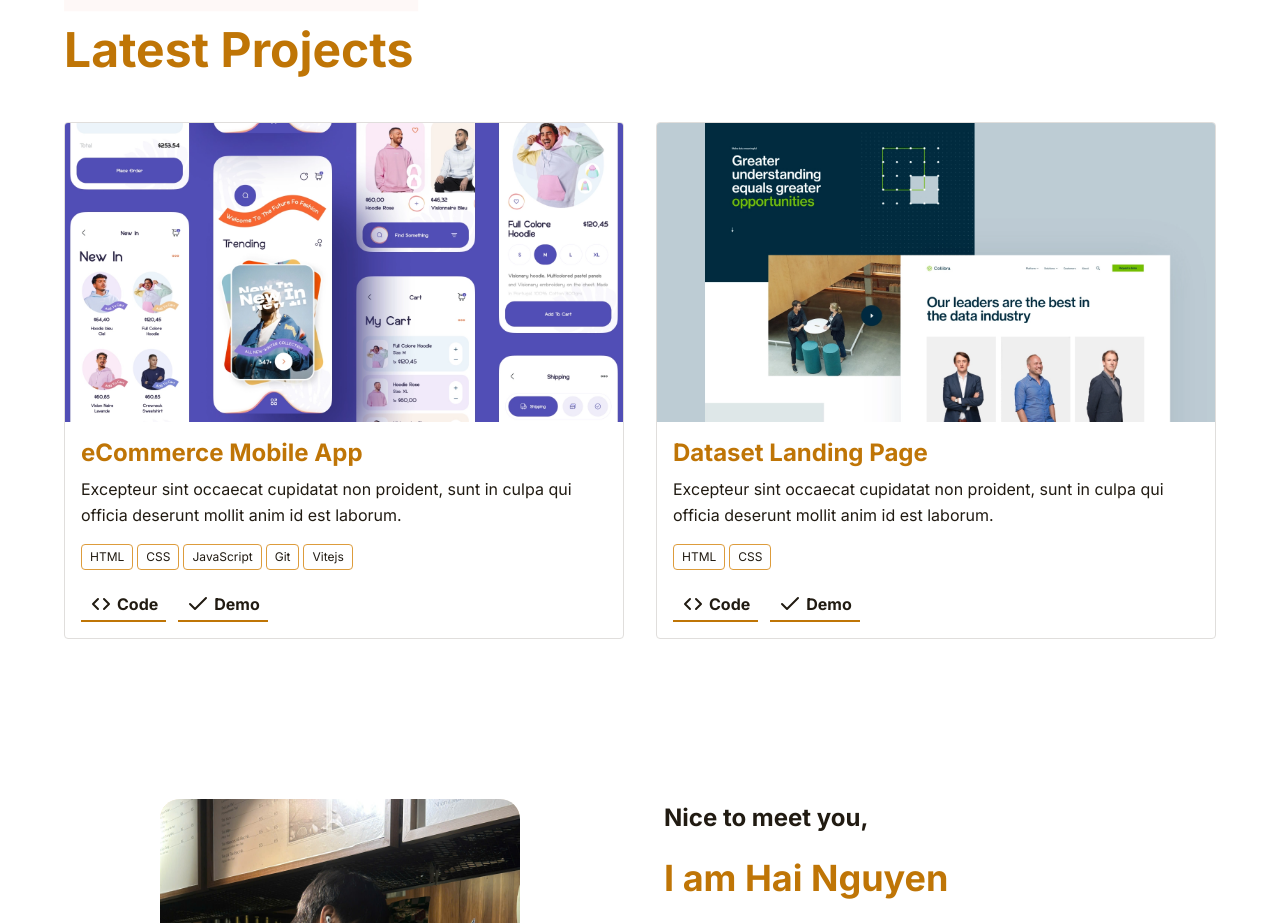
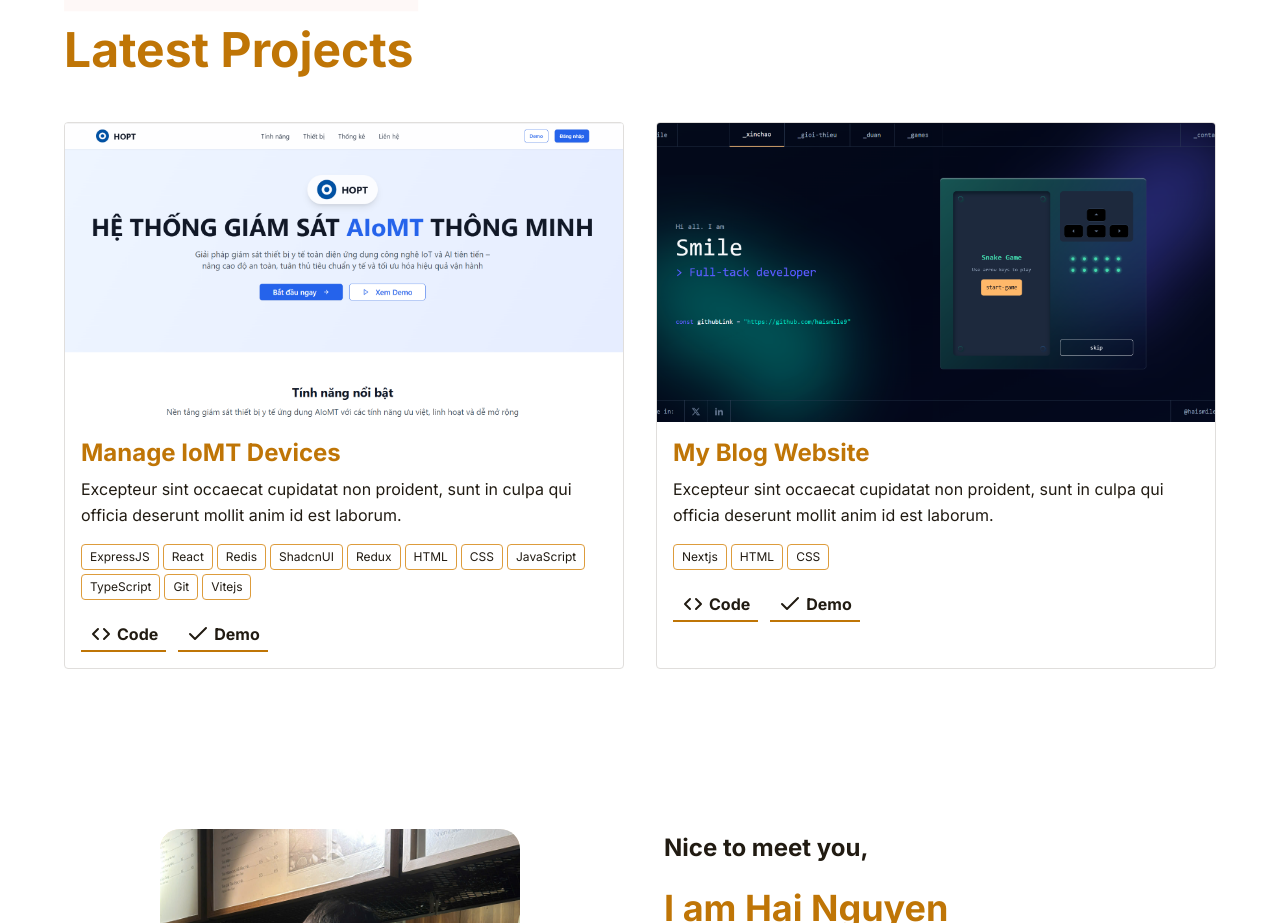
Before and after one commit to haismile9/CV, a Next.js app: page / in a window 1280 px wide. Shown: the part 960-1883 px from the top of the page. Built offline with nearby package versions, Linux system fonts and the light colour scheme; no server answers.

Commit message:
update ins

```diff
--- a/app/page.tsx
+++ b/app/page.tsx
@@ -11,20 +11,20 @@ import Image from 'next/image';
 export default function Home() {
   const projects = [
     {
-      title: 'eCommerce Mobile App',
+      title: 'Manage IoMT Devices',
       description: 'Excepteur sint occaecat cupidatat non proident, sunt in culpa qui officia deserunt mollit anim id est laborum.',
-      technologies: ['HTML', 'CSS', 'JavaScript', 'Git', 'Vitejs'],
-      imageUrl: '/images/project1.png',
+      technologies: ['ExpressJS','React','Redis','ShadcnUI','Redux','HTML', 'CSS', 'JavaScript','TypeScript', 'Git', 'Vitejs'],
+      imageUrl: '/images/project/IoMT.png',
       codeUrl: '#',
       demoUrl: '#',
     },
     {
-      title: 'Dataset Landing Page',
+      title: 'My Blog Website',
       description: 'Excepteur sint occaecat cupidatat non proident, sunt in culpa qui officia deserunt mollit anim id est laborum.',
-      technologies: ['HTML', 'CSS'],
-      imageUrl: '/images/project2.png',
+      technologies: ['Nextjs','HTML', 'CSS'],
+      imageUrl: '/images/project/MyBlog.png',
       codeUrl: '#',
-      demoUrl: '#',
+      demoUrl: 'https://haismile.dev/',
     },
   ];
 
--- a/components/SocialLinks.tsx
+++ b/components/SocialLinks.tsx
@@ -4,7 +4,7 @@ export default function SocialLinks() {
   const socials = [
     { icon: <LinkedInIcon />, href: 'https://www.linkedin.com/in/smile9', label: 'LinkedIn' },
     { icon: <GitHubIcon />, href: 'https://github.com/haismile9', label: 'GitHub' },
-    { icon: <InstagramIcon />, href: 'https://instagram.com', label: 'Instagram' },
+    { icon: <InstagramIcon />, href: 'https://instagram.com/kai_elims9/', label: 'Instagram' },
     { icon: <StackOverflowIcon />, href: 'https://stackoverflow.com/users/27633417/nguy%e1%bb%85n-h%e1%ba%a3i', label: 'Stack Overflow' },
   ];
 
```
Also changed, not shown: public/images/project/IoMT.png (added), public/images/project/MyBlog.png (added).
